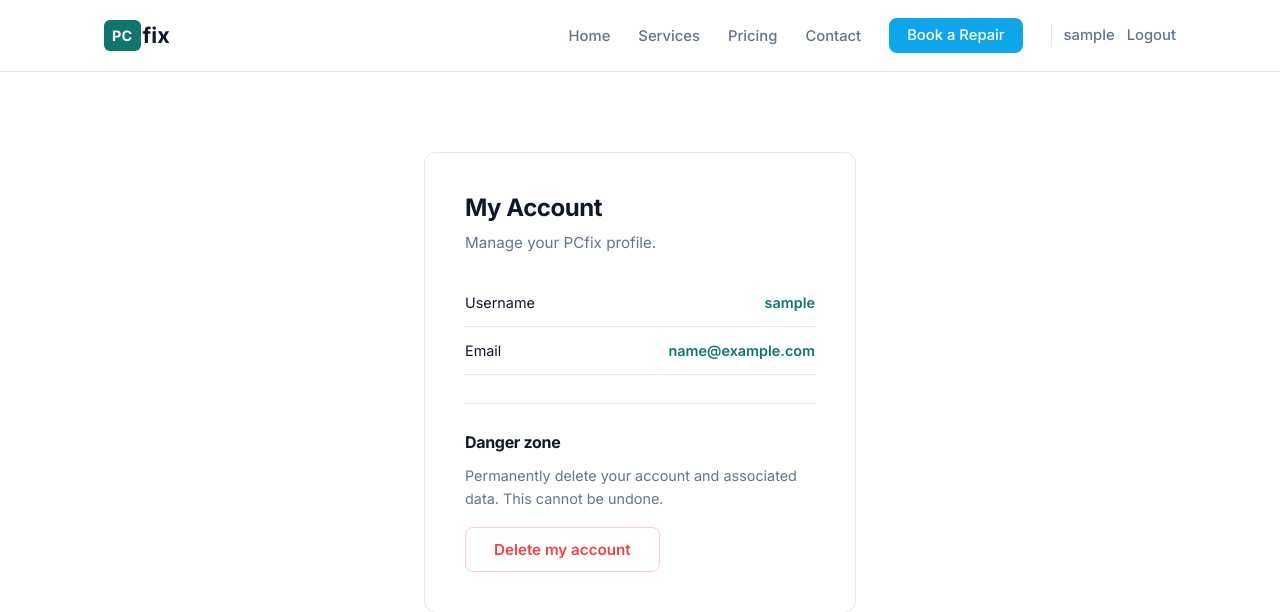
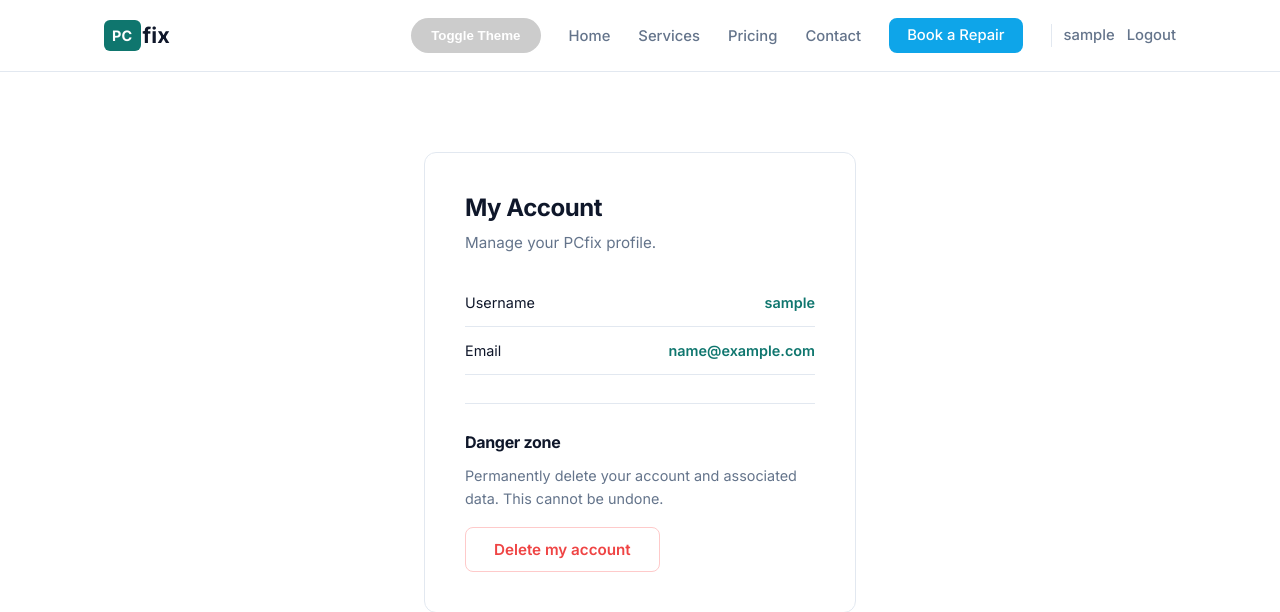
Before and after one commit to janvmsacc-png/pcfix-booking-system, a Flask app: page /account in a window 1280 px wide. Shown: the top 612 px of the page. Run offline with Flask 3, Linux system fonts and the light colour scheme; the visitor is signed in with stand-in values (Sample User, id 1).

Commit message:
Add theme toggle button to base template

```diff
--- a/templates/base.html
+++ b/templates/base.html
@@ -21,6 +21,9 @@
         <span></span><span></span><span></span>
       </button>
       <ul class="nav-links" id="navLinks">
+        <button id="theme-toggle" class="theme-toggle-btn" aria-label="Toggle theme">
+  Toggle Theme
+</button>
         <li><a href="{{ url_for('index') }}">Home</a></li>
         <li><a href="{{ url_for('services') }}">Services</a></li>
         <li><a href="{{ url_for('pricing') }}">Pricing</a></li>
```
